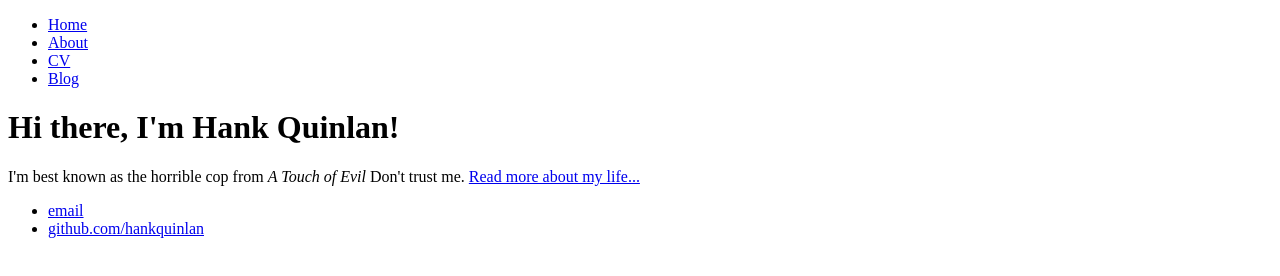
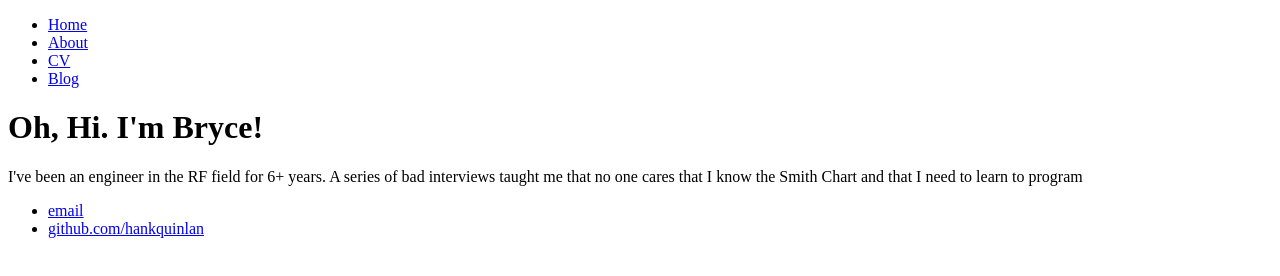
Before and after one commit to bhotalen/bhotalen.github.io, a plain HTML site: page index.html in a window 1280 px wide. Drawn offline with Linux system fonts and the light colour scheme.

Commit message:
Update index.html
Updating info

```diff
--- a/index.html
+++ b/index.html
@@ -1,7 +1,7 @@
 <!DOCTYPE html>
 <html>
 	<head>
-		<title>Hank Quinlan, Horrible Cop</title>
+		<title>Bryce Hotalen, RF Engineer Trying to learn to Code</title>
 	</head>
 	<body>
 		<nav>
@@ -14,13 +14,13 @@
 		</nav>
 		<div class="container">
     		<div class="blurb">
-        		<h1>Hi there, I'm Hank Quinlan!</h1>
-				<p>I'm best known as the horrible cop from <em>A Touch of Evil</em> Don't trust me. <a href="/about">Read more about my life...</a></p>
+        		<h1>Oh, Hi. I'm Bryce!</h1>
+				<p>I've been an engineer in the RF field for 6+ years. A series of bad interviews taught me that no one cares that I know the Smith Chart and that I need to learn to program</a></p>
     		</div><!-- /.blurb -->
 		</div><!-- /.container -->
 		<footer>
     		<ul>
-        		<li><a href="mailto:hankquinlanhub@gmail.com">email</a></li>
+        		<li><a href="mailto:b.hotalen1@gmail.com@gmail.com">email</a></li>
         		<li><a href="https://github.com/hankquinlan">github.com/hankquinlan</a></li>
 			</ul>
 		</footer>
```
